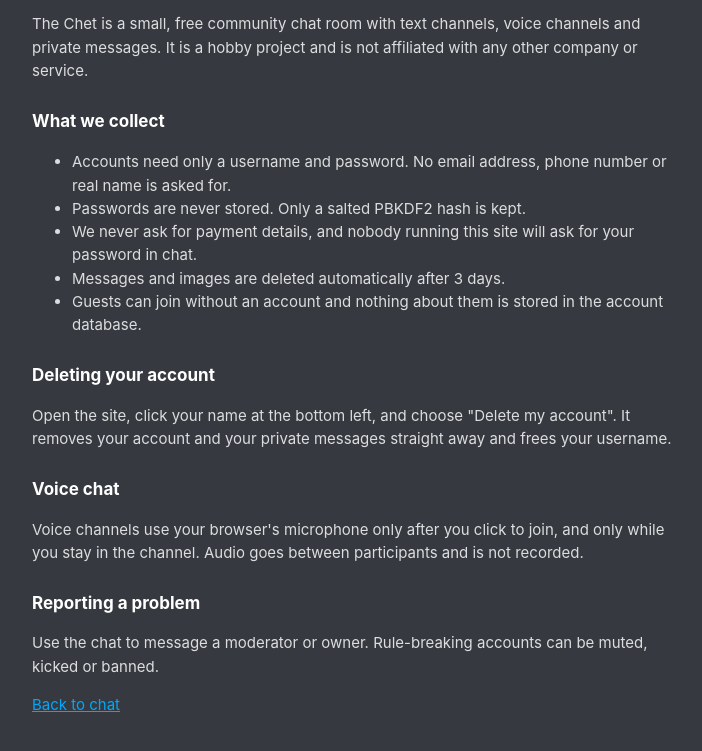
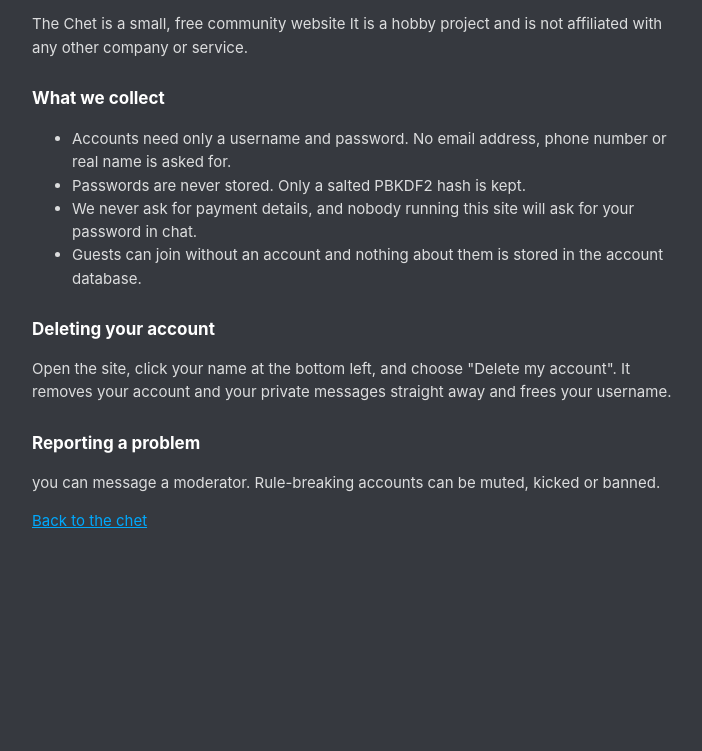
Before and after one commit to jodanj/the-chet, a website: page public/about.html in a window 1280 px wide. Shown: the part 71-822 px from the top of the page, without its empty margins (288-990 px from the left). After the commit the page ends 800 px from the top, so only its background shows below. Drawn offline with Linux system fonts and the light colour scheme.

Commit message:
Update about.html

```diff
--- a/public/about.html
+++ b/public/about.html
@@ -4,7 +4,7 @@
 <meta charset="UTF-8">
 <meta name="viewport" content="width=device-width, initial-scale=1.0">
 <title>About The Chet</title>
-<meta name="description" content="About The Chet, a small community chat room: what it is, what data it keeps, and how to get an account deleted.">
+<meta name="description" content="About The Chet, a small community website: what it is, what data it keeps, and how to get an account deleted.">
 <style>
 body{margin:0;background:#36393f;color:#dcddde;font-family:-apple-system,BlinkMacSystemFont,'Segoe UI',Roboto,sans-serif;line-height:1.55}
 main{max-width:640px;margin:0 auto;padding:28px 18px 60px}
@@ -15,27 +15,23 @@ a{color:#00a8fc}p,li{font-size:15px}
 <body>
 <main>
 <h1>The Chet</h1>
-<p>The Chet is a small, free community chat room with text channels, voice channels and private messages. It is a hobby project and is not affiliated with any other company or service.</p>
+<p>The Chet is a small, free community website It is a hobby project and is not affiliated with any other company or service.</p>
 
 <h2>What we collect</h2>
 <ul>
 <li>Accounts need only a username and password. No email address, phone number or real name is asked for.</li>
 <li>Passwords are never stored. Only a salted PBKDF2 hash is kept.</li>
 <li>We never ask for payment details, and nobody running this site will ask for your password in chat.</li>
-<li>Messages and images are deleted automatically after 3 days.</li>
 <li>Guests can join without an account and nothing about them is stored in the account database.</li>
 </ul>
 
 <h2>Deleting your account</h2>
 <p>Open the site, click your name at the bottom left, and choose "Delete my account". It removes your account and your private messages straight away and frees your username.</p>
 
-<h2>Voice chat</h2>
-<p>Voice channels use your browser's microphone only after you click to join, and only while you stay in the channel. Audio goes between participants and is not recorded.</p>
+<h2>Reporting a problem</h2>
+<p>you can message a moderator. Rule-breaking accounts can be muted, kicked or banned.</p>
 
-<h2>Reporting a problem</h2>
-<p>Use the chat to message a moderator or owner. Rule-breaking accounts can be muted, kicked or banned.</p>
-
-<p><a href="/">Back to chat</a></p>
+<p><a href="/">Back to the chet</a></p>
 </main>
 </body>
 </html>
```
